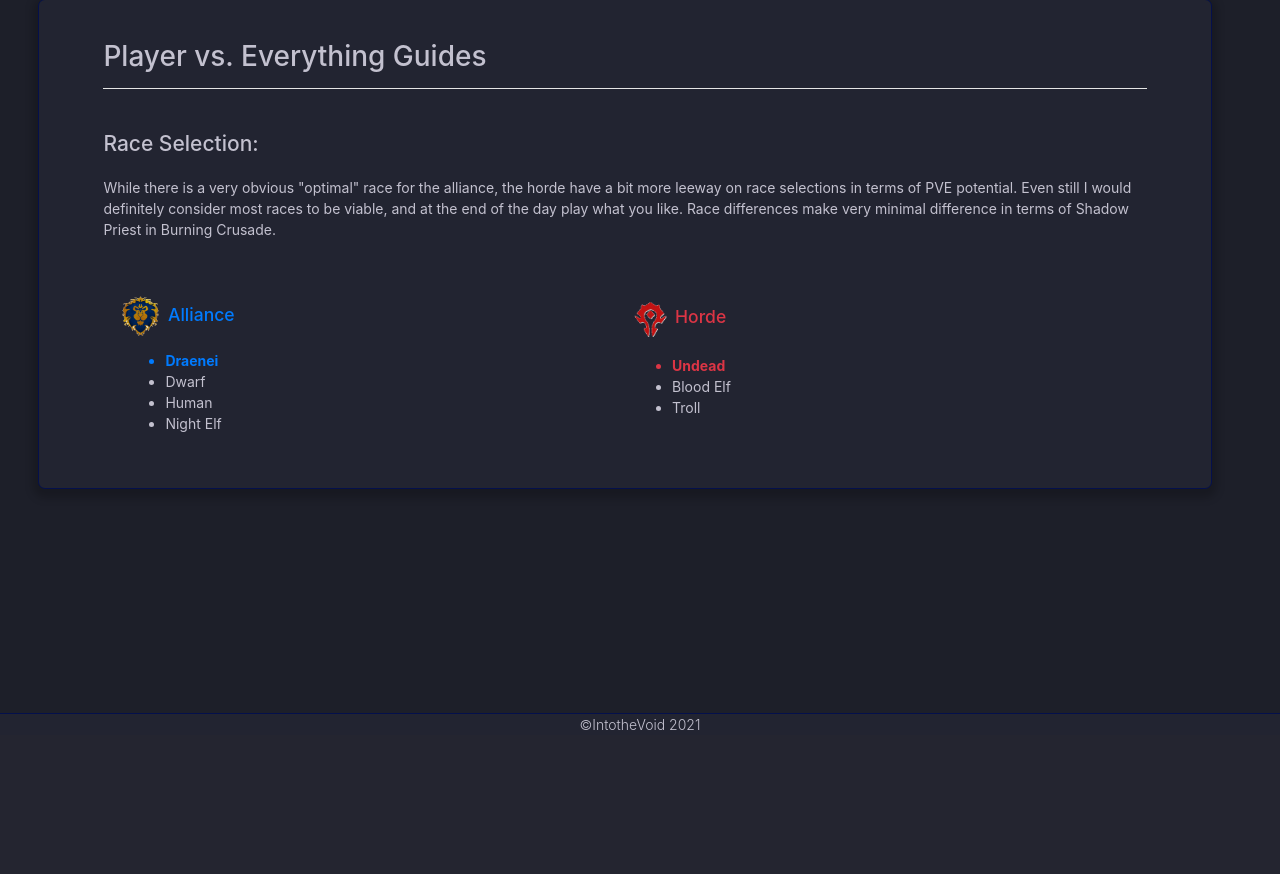
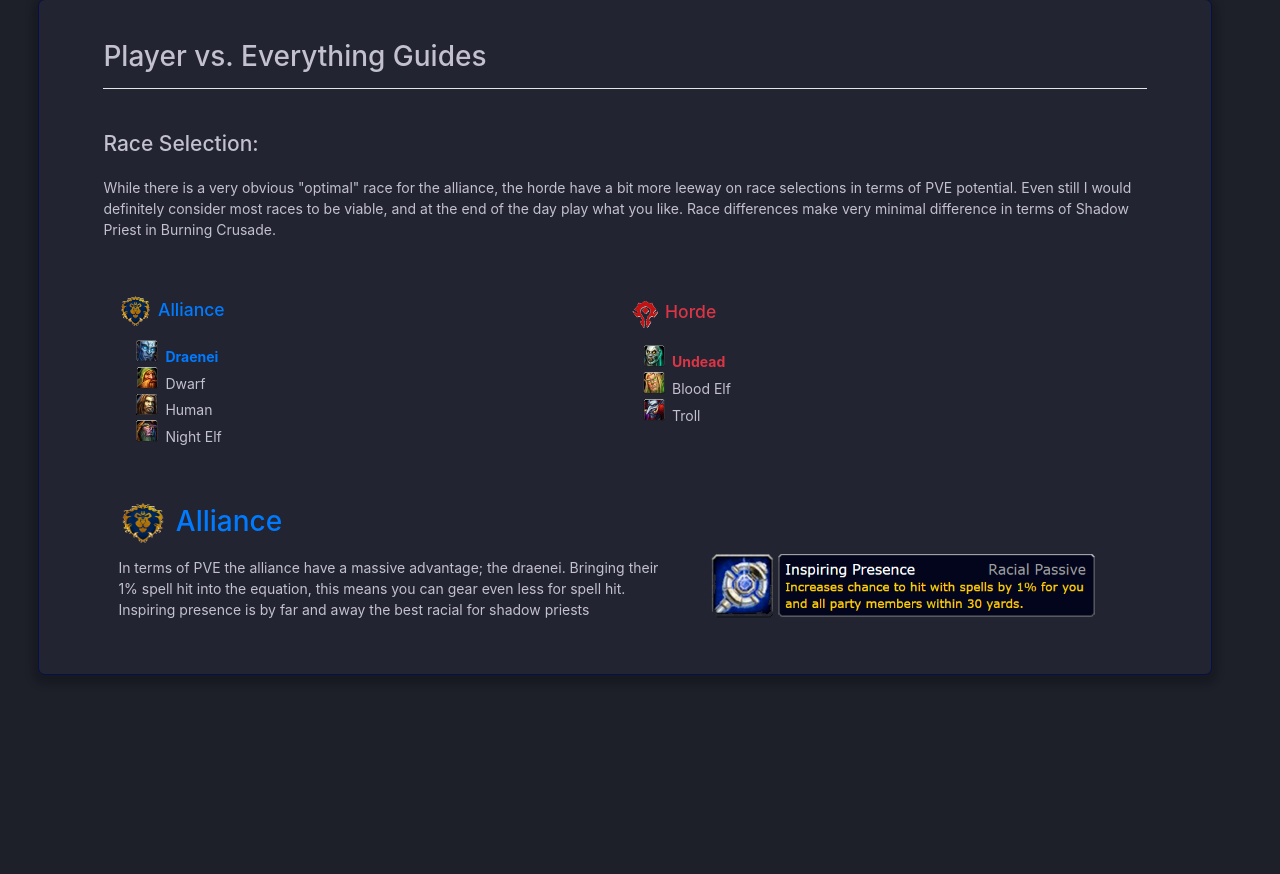
Before and after one commit to codyhinz/intoTheVoid, a PHP site: page /pveguide.php in a window 1280 px wide. Shown: the part 125-999 px from the top of the page. Before the commit the page ends 855 px from the top, so only its background shows below. Run offline with PHP 8.4, Linux system fonts and the light colour scheme.

Commit message:
Adding to pve page

```diff
--- a/pveguide.php
+++ b/pveguide.php
@@ -20,23 +20,36 @@
             </p>
         </div>
     </div>
-    <div class="row col-12 mt-5">
+    <div class="row col-12 mt-5 mb-5">
         <div class="col-6">
-            <h5 class="mb-3 text-primary"><img src="./view/images/alliance.png" width="45" height="40">&nbsp;Alliance</h5>
+            <h5 class="mb-3 text-primary"><img src="./view/images/alliance.png" width="35" height="30">&nbsp;Alliance</h5>
             <ul class="ml-2">
-                <li class="font-weight-bold text-primary">Draenei</li>
-                <li>Dwarf</li>
-                <li>Human</li>
-                <li>Night Elf</li>
+                <li class="font-weight-bold text-primary draenei">Draenei</li>
+                <li class="dwarf">Dwarf</li>
+                <li class="human">Human</li>
+                <li class="nightelf">Night Elf</li>
             </ul>
         </div>
         <div class="col-6">
-            <h5 class="mb-3 text-danger"><img src="./view/images/horde.png" width="50" height="45">Horde</h5>
+            <h5 class="mb-3 text-danger"><img src="./view/images/horde.png" width="40" height="35">Horde</h5>
             <ul class="ml-2">
-                <li class="font-weight-bold text-danger">Undead</li>
-                <li>Blood Elf</li>
-                <li>Troll</li>
+                <li class="font-weight-bold text-danger undead mt-2">Undead</li>
+                <li class="bloodelf">Blood Elf</li>
+                <li class="troll">Troll</li>
             </ul>
+        </div>
+    </div>
+    <div class="col-12 mt-5">
+        <div class="mt-5"><h2 class="text-primary"><img src="./view/images/alliance.png" width="50" height="40">&nbsp;Alliance</h2></div>
+    </div>
+    <div class="row col-12">
+        <div class="col-xl-7 col-lg-7 col-md-7 mt-2">
+            <p>In terms of PVE the alliance have a massive advantage; the draenei.
+                Bringing their 1% spell hit into the equation, this means you can gear even less for spell hit.
+                Inspiring presence is by far and away the best racial for shadow priests</p>
+        </div>
+        <div class="col-xl-5 col-lg-5 col-md-5">
+            <img src="./view/images/inspiringpresence.png" class="img-fluid">
         </div>
     </div>
 </div>
--- a/view/style.css
+++ b/view/style.css
@@ -111,6 +111,34 @@ footer {
 
 .space {
     margin-top: 10vh;
+}
+
+.draenei {
+    list-style: url(./images/draenei.png);
+}
+
+.dwarf {
+    list-style: url(./images/dwarf.png);
+}
+
+.human {
+    list-style: url(./images/human.png);
+}
+
+.nightelf {
+    list-style: url(./images/nightelf.png);
+}
+
+.bloodelf {
+    list-style: url(./images/bloodelf.png);
+}
+
+.troll {
+    list-style: url(./images/troll.png);
+}
+
+.undead {
+    list-style: url(./images/undead.png);
 }
 
 .switch {
```
Also changed, not shown: view/images/bloodelf.png, view/images/draenei.png, view/images/dwarf.png, view/images/human.png, view/images/inspiringpresence.png (added), view/images/nightelf.png, view/images/troll.png, view/images/undead.png.
